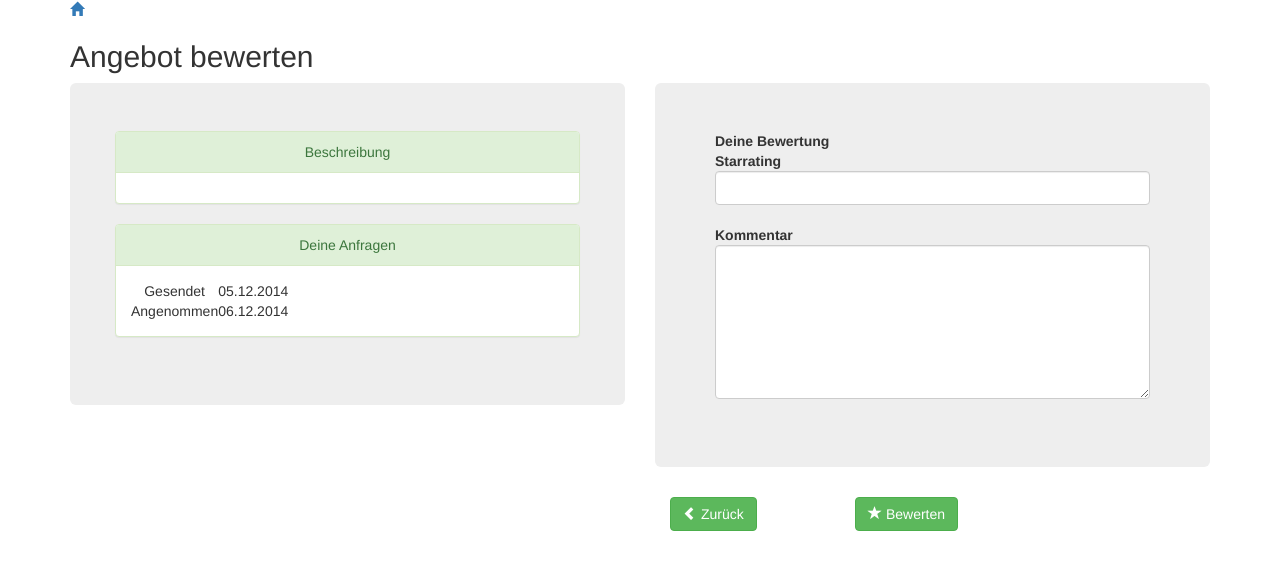
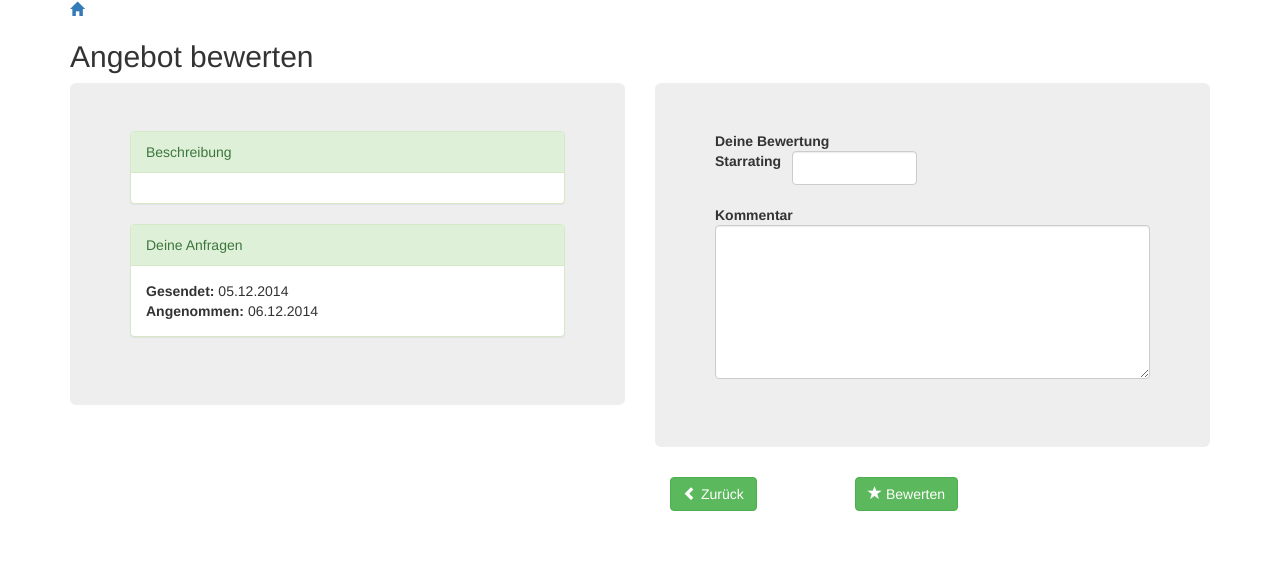
Before and after one commit to localSharing/localSharing, a Spring app: page /bewerten in a window 1280 px wide. Shown: the top 570 px of the page. Run offline with Thymeleaf, Linux system fonts and the light colour scheme; the template is opened without the code that fills it, so the values that code supplies are empty; some of the project's set-up classes (security, data sources, template engines, error pages and the like) are left out, and stand-ins take their place; some libraries are stand-ins or nearby versions.

Commit message:
SHARE-8: UseCase Angebot bewerten
Task-Url: http://jira.it.dh-karlsruhe.de:8080/browse/SHARE-8

Verbesserung der Bewerten-Seite

```diff
--- a/localSharing/src/main/resources/templates/bewerten.html
+++ b/localSharing/src/main/resources/templates/bewerten.html
@@ -28,7 +28,6 @@
 			<div class="row">
 				<div class="col-md-6">
 					<div class="jumbotron">
-						<div class="row text-center">
 						<strong th:text="${titel}"></strong>
 
 						<div class="panel panel-success">
@@ -40,16 +39,11 @@
 						<div class="panel panel-success">
 							<div class="panel-heading">Deine Anfragen</div>
 							<div class="panel-body">
-									<table>
-										<tr>
-											<td>Gesendet</td>
-											<td>05.12.2014</td>
-										</tr>
-										<tr>
-											<td>Angenommen</td>
-											<td>06.12.2014</td>
-										</tr>
-									</table>
+								<div>
+									<strong>Gesendet: </strong> 05.12.2014
+								</div>
+								<div>
+									<strong>Angenommen: </strong> 06.12.2014
 								</div>
 							</div>
 						</div>
@@ -57,14 +51,18 @@
 				</div>
 				<div class="col-md-6">
 					<div class="jumbotron">
-						<strong>Deine Bewertung</strong>
-						<div>
+						<strong>Deine Bewertung</strong> <br />
+						<div class="row">
+							<div class="col-md-2">
 								<strong>Starrating</strong>
-							<input type="text" class="form-control" th:field="*{bewertungSterne}"
-									id="stars" required="required"/>
 							</div>
-						<br/>
-						<strong>Kommentar</strong>
+							<div class="col-md-4">
+								<input type="number" class="form-control"
+									th:field="*{bewertungSterne}" id="stars" required="required"
+									min="1" max="3" />
+							</div>
+						</div>
+						<br /> <strong>Kommentar</strong>
 						<textarea class="form-control" rows="7" id="kommentar"
 							maxlength="1000" th:field="*{kommentar}"
 							th:value="${bewertung.kommentar}"></textarea>
```
Lines whose indentation alone changed are shown as unchanged.
